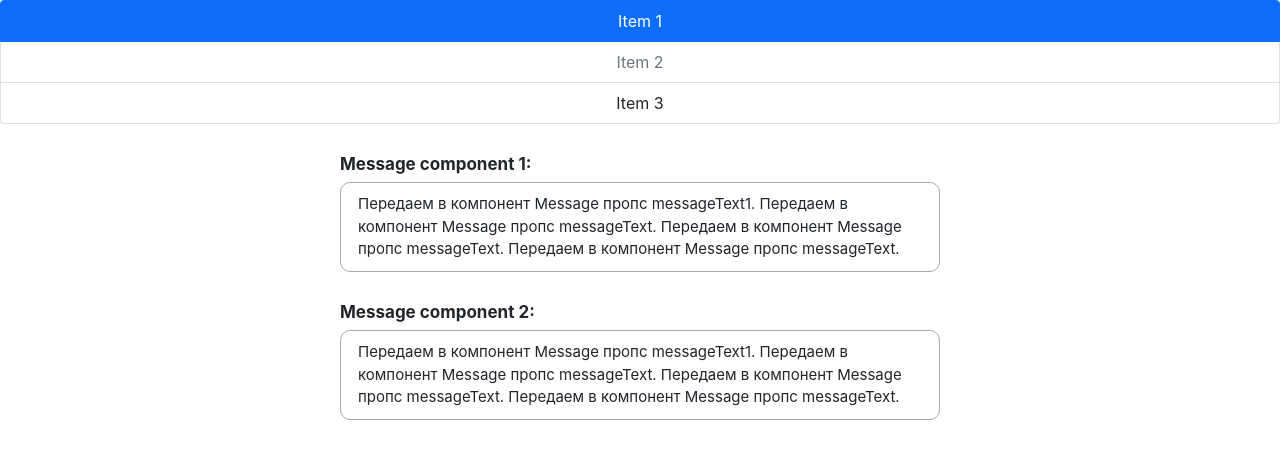
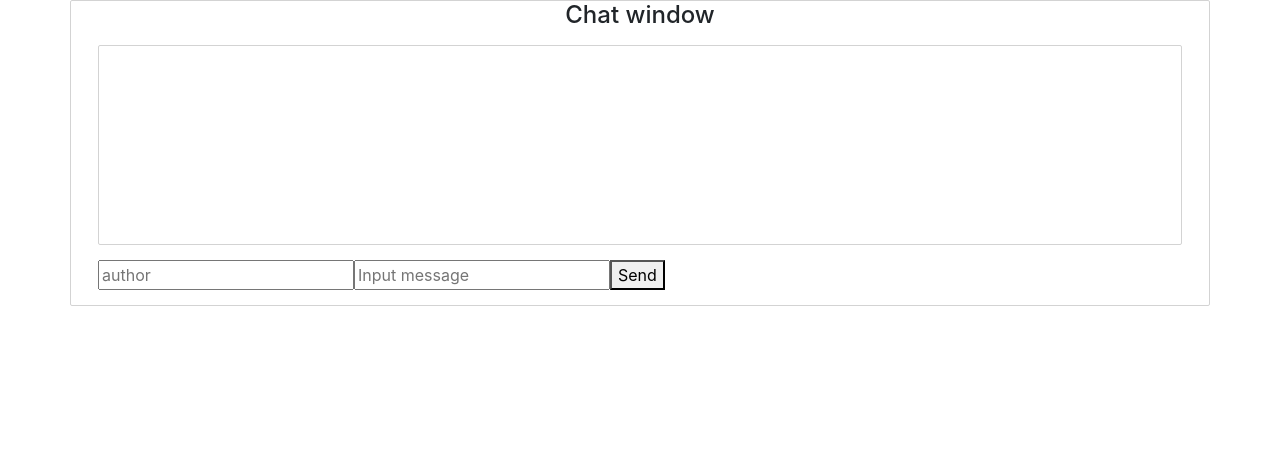
Before and after one commit to e1v1g1/gb_react_v2, a React (Create React App) app: page / in a window 1280 px wide. Shown: the top 458 px of the page. Built offline with nearby package versions, Linux system fonts and the light colour scheme.

Commit message:
Сделал задание 2 урок.

```diff
--- a/package.json
+++ b/package.json
@@ -7,6 +7,7 @@
     "@testing-library/react": "^11.2.7",
     "@testing-library/user-event": "^12.8.3",
     "bootstrap": "^5.1.1",
+    "faker": "^5.5.3",
     "react": "^17.0.2",
     "react-dom": "^17.0.2",
     "react-scripts": "4.0.3",
--- a/src/App.js
+++ b/src/App.js
@@ -1,33 +1,25 @@
+import React from 'react';
+//import faker from 'faker';
+
 import styles from './App.module.css';
 
-import {ListGroup} from "./components/listGroup";
-import {ListGroupItem} from "./components/listGroupItem";
-import Message from "./components/message1";
+import {ChatWindow} from "./components/ChatWindow";
 
 
-console.log(styles);
 
-const message1 = "Передаем в компонент Message пропс messageText1. Передаем в компонент Message пропс messageText. Передаем в компонент Message пропс messageText. Передаем в компонент Message пропс messageText.";
-const messageCount1 = "1"; //еще один props
+// // генератор списка
+// const list = Array.from( {
+//         length: 5
+// }).map(() => faker.name.findName());
+// console.log(list);
+
 
 function App() {
-  return (
+
+
+   return (
     <div className={styles.app}>
-
-      <ListGroup>
-        <ListGroupItem tag={'a'} active={true}>
-          Item 1
-        </ListGroupItem>
-        <ListGroupItem disabled={true}>
-          Item 2
-        </ListGroupItem>
-        <ListGroupItem>
-          Item 3
-        </ListGroupItem>
-      </ListGroup>
-      <Message messageText={message1} count={messageCount1}/>
-      <Message messageText={message1} count='2'/>
-
+        <ChatWindow />
     </div>
   );
 }
--- /dev/null
+++ b/src/components/ChatInput/ChatInput.css
@@ -0,0 +1,4 @@
+.chatInput {
+    margin: auto;
+    text-align: left;
+}
--- /dev/null
+++ b/src/components/ChatInput/index.jsx
@@ -0,0 +1,50 @@
+import React, {useState} from 'react';
+
+import './ChatInput.css'
+
+export const ChatInput = (props) => {
+
+    //Создаем стейт для  сообщений
+    const [chatMessage, setChatMessage] = useState({
+        chatAuthor: "",
+        chatText: "",
+    });
+
+    const handleChangeAuthor = (e) => {
+        setChatMessage({ ...chatMessage, chatAuthor: e.target.value });
+    };
+
+    const handleChangeMessage = (e) => {
+        setChatMessage({ ...chatMessage, chatText: e.target.value });
+    };
+
+
+    //Обработчик отправки данных формы.
+    const handleSubmit = () => {
+        props.changeMessageList(chatMessage);
+        setChatMessage({ chatAuthor: "", chatText: "" });
+    };
+
+
+    return (
+        <div className="chatInput">
+            <input
+                type="text"
+                placeholder="author"
+                onChange={handleChangeAuthor}
+                value={chatMessage.chatAuthor}
+            />
+            <input
+                type="text"
+                placeholder="Input message"
+                onChange={handleChangeMessage}
+                value={chatMessage.chatText}
+            />
+            <button
+                onClick={handleSubmit}>
+                Send
+            </button>
+        </div>
+
+    );
+}
--- /dev/null
+++ b/src/components/ChatWindow/ChatWindow.css
@@ -0,0 +1,26 @@
+.chatWindowContainer {
+    border: solid 1px lightgray;
+    border-radius: 2px;
+    min-height: 200px;
+}
+
+.chatMessageContainer {
+    border: solid 1px lightgray;
+    border-radius: 2px;
+    min-height: 200px;
+    margin: 15px;
+}
+
+.chatInput {
+    margin: 15px;
+}
+
+.chatMessage {
+    display: flex;
+}
+
+.chatMessage-author {
+    font-weight: bold;
+    color: darkslateblue;
+    margin-right: 10px;
+}
--- /dev/null
+++ b/src/components/ChatWindow/index.jsx
@@ -0,0 +1,47 @@
+import React, {useState, useEffect} from 'react';
+import {ChatInput} from "../ChatInput";
+
+import './ChatWindow.css'
+
+
+export const ChatWindow = () => {
+
+    const [messageList, setMessageList] = useState([]);
+    const changeMessageList = (newMessage) => {
+        setMessageList([...messageList, newMessage]);
+    };
+
+    useEffect(() => {
+        if (messageList.length !== 0) {
+            const timer = setTimeout(() => {
+                alert(
+                    "сообщение от " +
+                    messageList[messageList.length - 1].chatAuthor +
+                    " отправленно"
+                );
+            }, 1500);
+            return () => clearTimeout(timer);
+        }
+    }, [messageList]);
+
+
+    return (
+        <div className='container-md chatWindowContainer'>
+            <h4>Chat window</h4>
+                <div className="chatMessageContainer">
+                    {messageList.map((el, i) => {
+                        return (
+                            <div key={i} className="chatMessage">
+                                <div className="chatMessage-author">{el.chatAuthor}:</div>
+                                <div className="chatMessage-text">{el.chatText}</div>
+                            </div>
+                        );
+                    })}
+            </div>
+
+
+            <ChatInput changeMessageList={changeMessageList}/>
+        </div>
+
+    );
+}
--- a/src/components/listGroup/index.js
+++ /dev/null
@@ -1,8 +0,0 @@
-import React from "react";
-
-export const ListGroup =(props) => {
-
-    return <ul className='list-group'>
-        {props.children}
-    </ul>
-}
--- a/src/components/listGroupItem/index.js
+++ /dev/null
@@ -1,24 +0,0 @@
-import React from "react";
-
-export const ListGroupItem =(props) => {
-
-
-    //Массиве перечисление классов. Объединяеются в одну строку через пробел при помощи join
-    const classes = [
-        "list-group-item",
-        (props.active ? 'active' : ''), //Проверяем, если active то меняем на disabled
-        (props.disabled ? 'disabled' : ''),
-    ].join(' ');
-
-    return React.createElement(props.tag || 'li', {
-        className: classes,
-    }, props.children )
-
-
-
-    // return <li className={classes}>
-    //     {props.children}
-    // </li>
-
-
-}
--- a/src/components/message1/index.js
+++ /dev/null
@@ -1,5 +0,0 @@
-import Message from './message';
-export default Message;
-
-//использовал такой стиль импорта/экспорта
-//так видно название js файла компонента
--- a/src/components/message1/message.css
+++ /dev/null
@@ -1,21 +0,0 @@
-.messageContainer {
-    text-align: left;
-    width: 600px;
-    margin: auto;
-}
-
-.messageHeader {
-    font-size: 17px;
-    font-weight: bold;
-    margin-top: 30px;
-}
-
-.messageText {
-    font-size: 15px;
-    margin-top: 5px;
-    box-sizing: border-box;
-    padding: 10px 17px;
-    border: 1px solid darkgray;
-    border-radius: 10px;
-
-}
--- a/src/components/message1/message.js
+++ /dev/null
@@ -1,16 +0,0 @@
-import React from "react";
-
-import './message.css';
-
-const Message =(props) => {
-
-    return (
-        <div className='messageContainer'>
-            <h1 className='messageHeader'>Message component {props.count}:</h1>
-            <div className='messageText'> {props.messageText}</div>
-        </div>
-    );
-}
-
-//Тут сделал экспорт default.
-export default Message;
```
Also changed, not shown: 1 other file (tests, documents, lock files or other folders).
